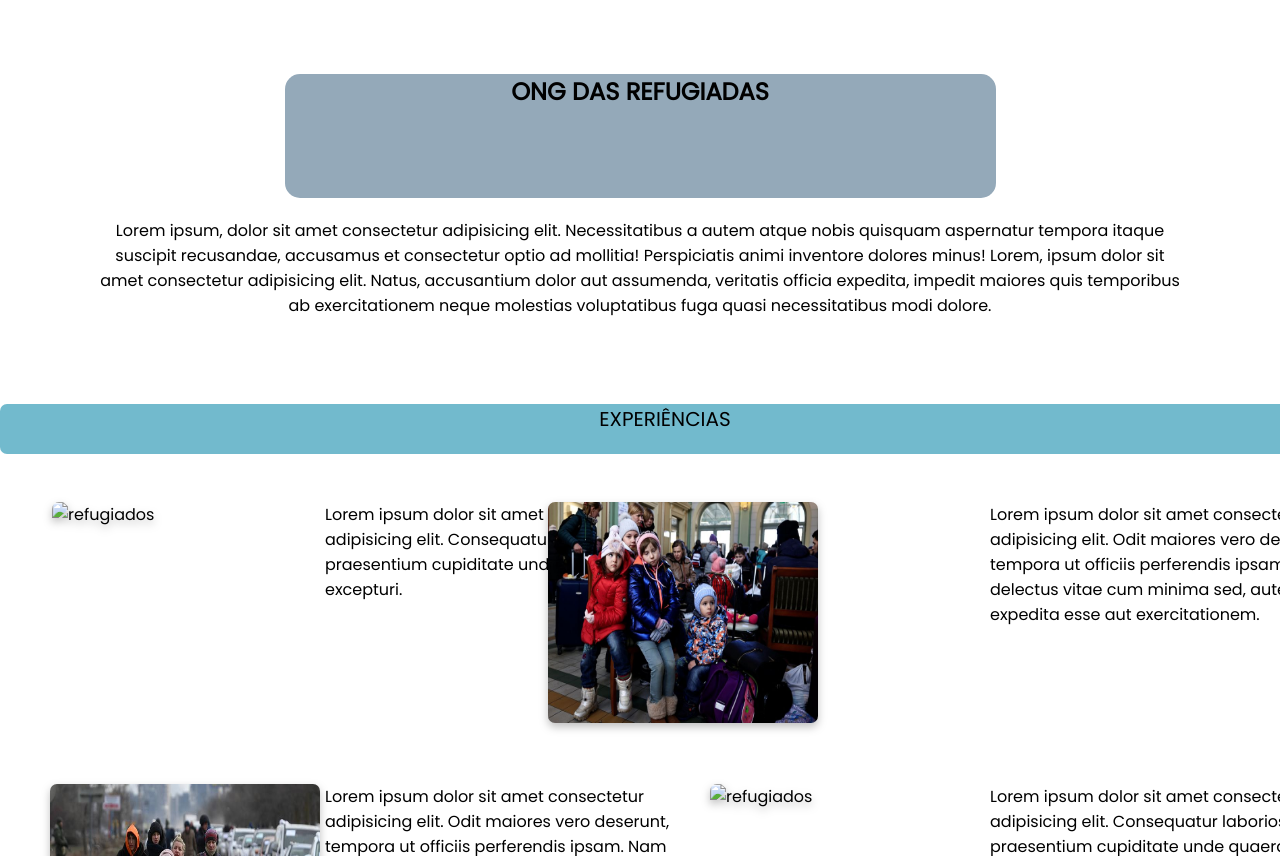
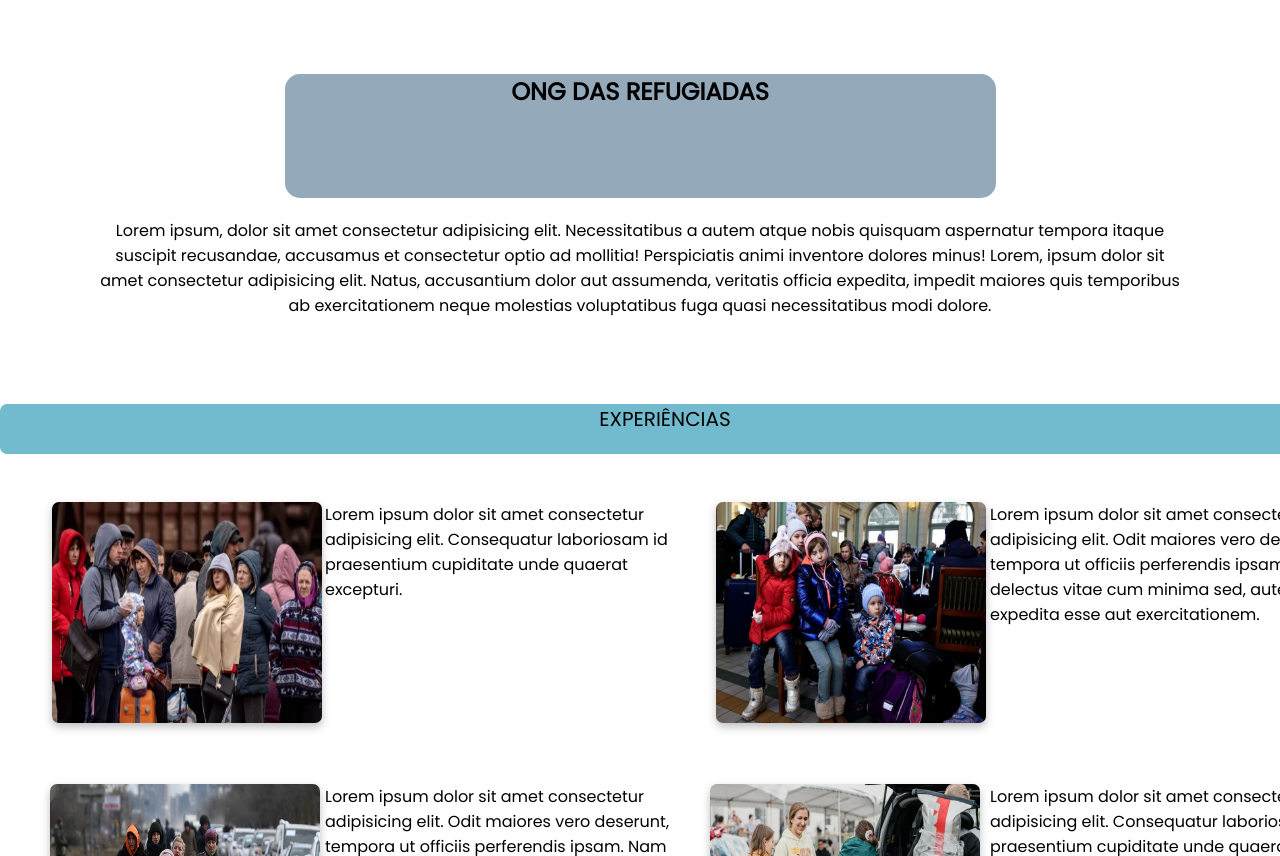
Before and after one commit to Tenkoria/Tenkoria.github.io, a plain HTML site: page index.html in a window 1280 px wide. Shown: the part 96-952 px from the top of the page. Drawn offline with Linux system fonts and the light colour scheme.

Commit message:
Update index.html

```diff
--- a/index.html
+++ b/index.html
@@ -58,7 +58,7 @@
 
     <div>
       <figure>
-        <img src="ref1.webp" alt="refugiados" class="ref">
+        <img src="ref1.png" alt="refugiados" class="ref">
         <figcaption class="caption">Lorem ipsum dolor sit amet consectetur adipisicing elit. Consequatur laboriosam id
           praesentium cupiditate unde quaerat excepturi. </figcaption>
       </figure>
@@ -95,7 +95,7 @@
 
     <div>
       <figure>
-        <img src="ref4.webp" alt="refugiados" class="ref4">
+        <img src="ref4.png" alt="refugiados" class="ref4">
         <figcaption class="caption4">Lorem ipsum dolor sit amet consectetur adipisicing elit. Consequatur laboriosam id
           praesentium cupiditate unde quaerat excepturi. </figcaption>
       </figure>
```
